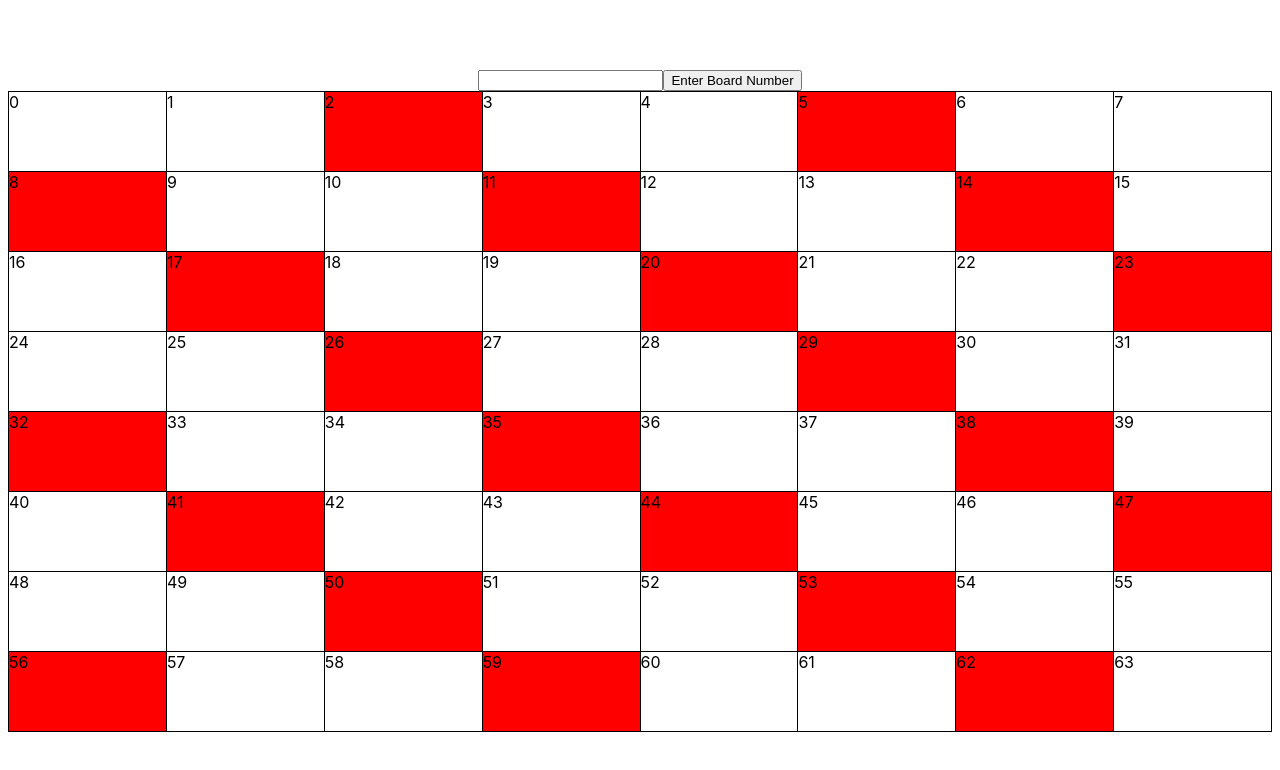
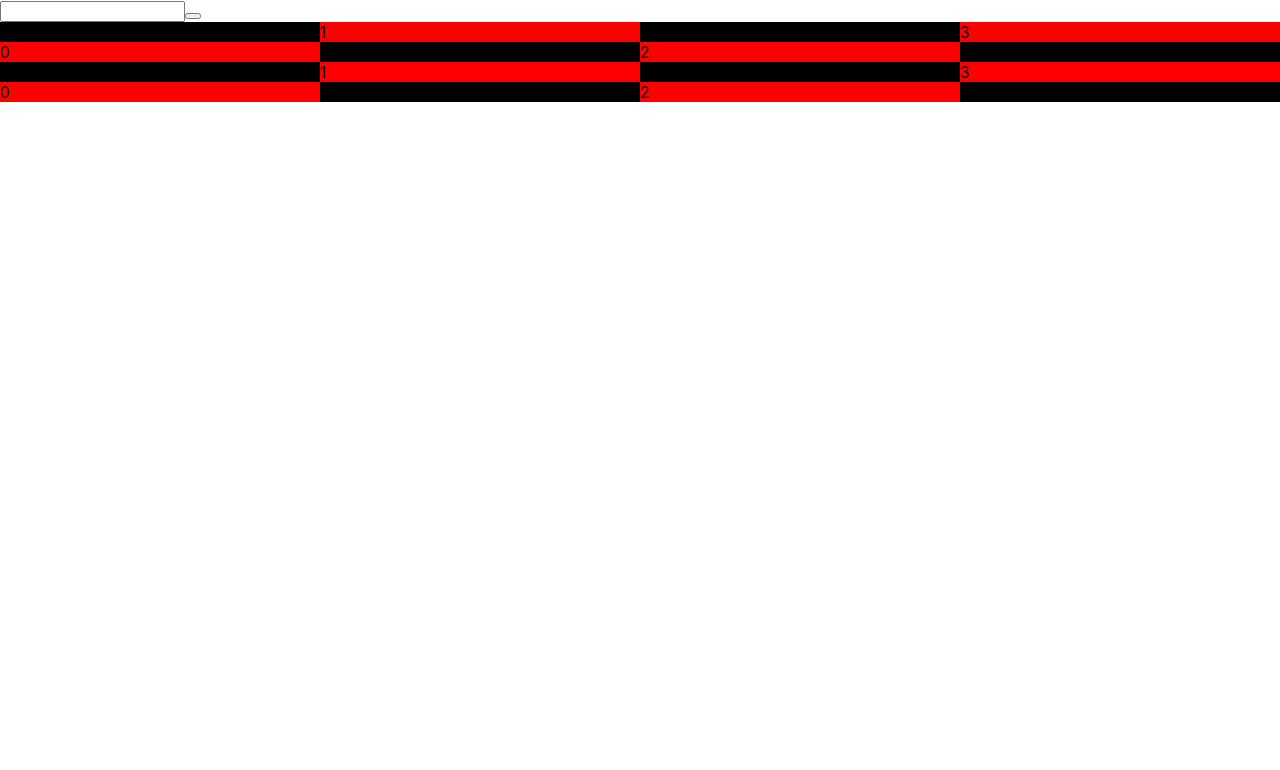
Before and after one commit to danieljoonkimm/ddr, a Next.js app: page / in a window 1280 px wide. Shown: the top 770 px of the page. Built offline with nearby package versions, Linux system fonts and the light colour scheme.

Commit message:
[edit] fixing

```diff
--- a/pages/index.js
+++ b/pages/index.js
@@ -1,21 +1,48 @@
-import React, {useState} from 'react'
+import React, {useState, useEffect} from 'react'
 import Head from 'next/head'
 import styles from '../styles/Home.module.css'
-import {InputN} from './inputN'
-import {MakeBoard} from './makeBoard'
+import styled from 'styled-components'
 
-const initialNumber = 8
+const StyleDiv = styled.div`
+ display: grid;
+ grid-template-columns: repeat(${props => props.length}, 1fr);
+
+`
+
+
 export default function Home() {
-  const [number, setNumber] = useState(initialNumber)
+  let num = 4
+  const [newBoard, setNewBoard] = useState()
+  const [initial, setInitial] = useState(num)
+  const [flag, setFlag] = useState(false)
+  useEffect(() => {
+    let boardData = createBoard()
 
-  const onNumberChange = (num) => {
-    setNumber(num)
+    setNewBoard(boardData)
+  }, [flag, initial])
+
+  const createBoard = () => {
+    var matrix = [];
+    for(var i=0; i< initial; i++) {
+        matrix[i] = [];
+        for(var j=0; j< initial; j++) {
+        matrix[i][j] = <div style={{'backgroundColor': (j%2 === 0 && i % 2 === 0) ? 'black' : (j%2 !== 0 && i% 2 !==0) ? 'black' : 'red'}}
+        >{j}
+        </div>;
+        }
+    }
+
+    return matrix
   }
 
-  return (
-    <div className={styles.container}>
-      <InputN onNumberChange={onNumberChange}/>
-      <MakeBoard number={number} setNumber={setNumber}/>
-    </div>
-  )
+    return (
+      <div className="App">
+        <form onSubmit={e => e.preventDefault(), () => setFlag(c => !c)}>
+
+        <input type='number' onChange={e => setInitial(e.target.value)}></input>
+        <button type='submit'></button>
+        </form>
+        {newBoard === undefined ? 'loading' : <div>{newBoard.map((arr, index) => <StyleDiv index={index} length={arr.length}>{arr}</StyleDiv>)}</div>}
+      </div>
+    );
 }
--- a/pages/inputN.js
+++ /dev/null
@@ -1,10 +0,0 @@
-import React, {useState} from 'react'
-
-export const InputN = ({onNumberChange}) => {
-  const [currentNum, setCurrentNum] = useState(0)
-
-  return <form onSubmit={e => e.preventDefault(), onNumberChange(currentNum)}>
-    <input type='number' onChange={e => setCurrentNum(e.target.value)}/>
-    <button type='submit'>Enter Board Number</button>
-  </form>
-}
--- a/pages/makeBoard.js
+++ /dev/null
@@ -1,58 +0,0 @@
-import React, {useEffect, useState} from 'react'
-import styled from 'styled-components'
-
-const ParentBoard = styled.div`
-  width: 100% !important;
-  border-top: 1px solid black;
-  border-left: 1px solid black;
-`
-
-const BoardDiv = styled.div`
-  display: grid;
-  grid-template-columns: repeat(8, 1fr);
-  width: 100%;
-`
-
-const Color = styled.div`
-// background-color: black;
-  &:nth-of-type(3n+0) {
-    background-color: red;
-  }
-  width: 100%;
-  height: 10vh;
-  border-right: 1px solid black;
-  border-bottom: 1px solid black;
-`
-
-export const MakeBoard = ({number, setNumber}) => {
-  //set i < to number squared
-  //need to fix every other box for offsetting colors
-  const [newBoard, setNewBoard] = useState()
-
-  const createBoard = () => {
-    let board = []
-    for(let i = 0; i < 64; i++) {
-      board.push(i)
-    }
-    console.log(board)
-   setNewBoard(board)
-}
-
-useEffect(() => {
-  createBoard()
-}, [number, setNumber])
-
-
-
-  return(
-    <ParentBoard>
-      {newBoard === undefined ? <div>Loading Board</div> :
-      <BoardDiv>
-        {newBoard.map((num, index) => (
-          <Color isOdd={index}>{num}</Color>
-        ))}
-      </BoardDiv>
-      }
-    </ParentBoard>
-  )
-}
```
